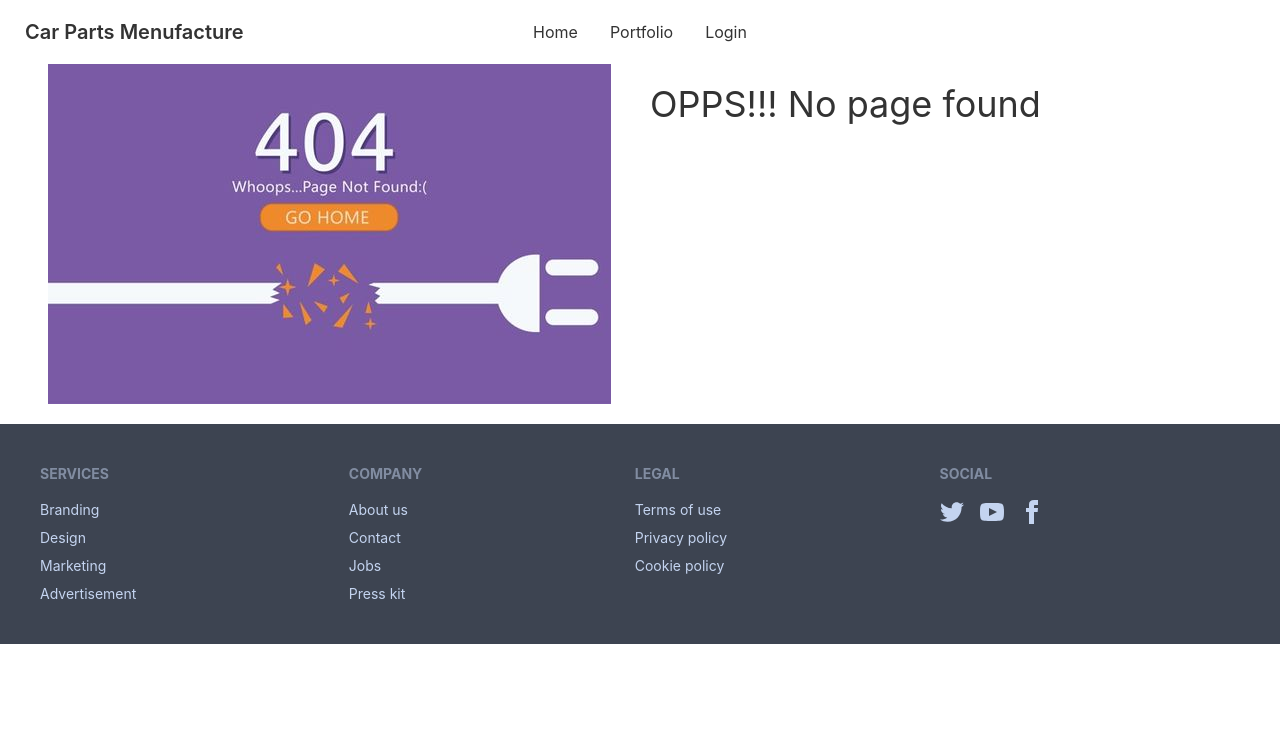
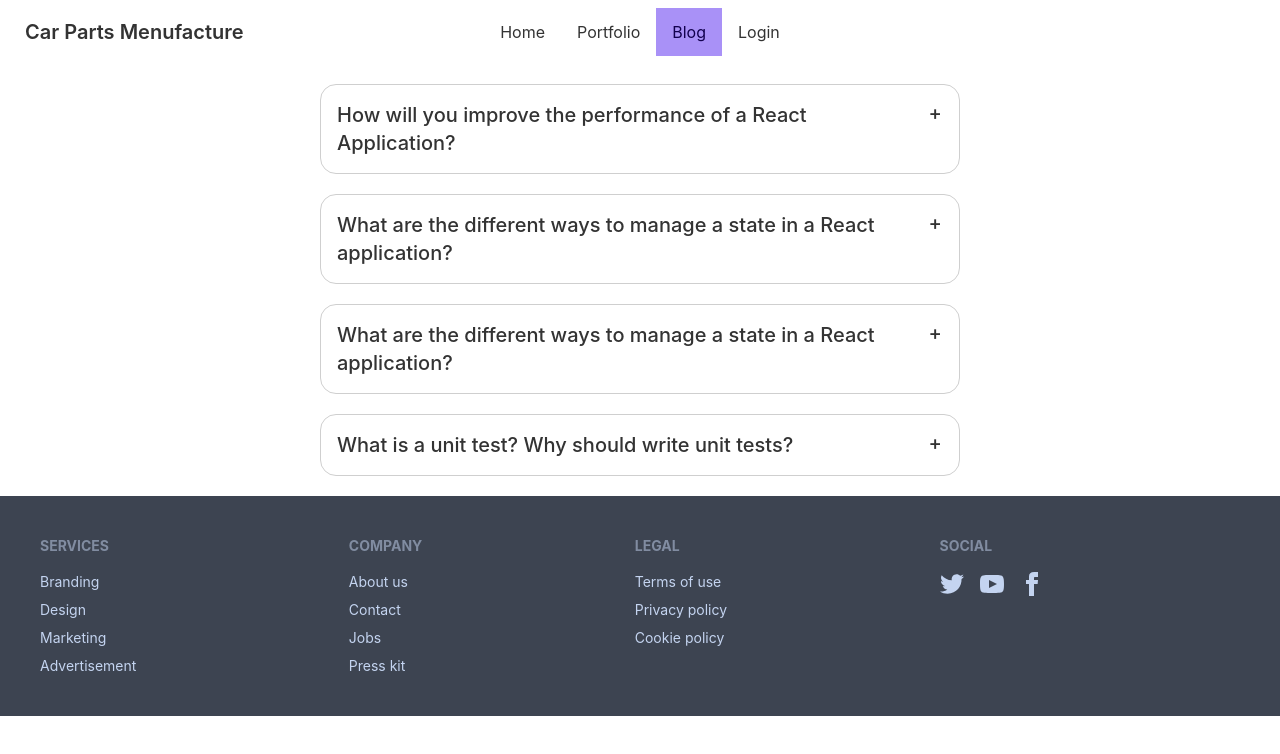
Before and after one commit to Rakibulhasan70/menufacture-client, a React (Create React App) app: page /blogs in a window 1280 px wide. Shown: the top 754 px of the page. Built offline with nearby package versions, Linux system fonts and the light colour scheme; no server answers.

Commit message:
extra one section done

```diff
--- a/src/App.js
+++ b/src/App.js
@@ -21,6 +21,7 @@ import MakeAdmin from './Pages/Dashboard/Admin/MakeAdmin';
 import AddProduct from './Pages/Dashboard/Admin/AddProduct';
 import ManageOrders from './Pages/Dashboard/Admin/ManageOrders';
 import ManagProducts from './Pages/Dashboard/Admin/ManagProducts';
+import Blogs from './Pages/Home/Blogs';
 
 function App() {
   return (
@@ -31,6 +32,7 @@ function App() {
         <Route path='/home' element={<Home></Home>}></Route>
         <Route path='/login' element={<Login></Login>}></Route>
         <Route path='/register' element={<Register></Register>}></Route>
+        <Route path='/blogs' element={<Blogs></Blogs>}></Route>
         <Route path='/portfolio' element={<Portfolio></Portfolio>}></Route>
         <Route path='/purchase/:carId' element={<RequireAuth>
           <Purches></Purches>
--- a/src/Pages/Dashboard/Admin/ManageOrderDetails.js
+++ b/src/Pages/Dashboard/Admin/ManageOrderDetails.js
@@ -26,7 +26,7 @@ const ManageOrderDetails = (props) => {
     return (
         <div>
 
-            <div class="card w-96 bg-base-100 shadow-xl">
+            <div class="card w-80 bg-base-100 shadow-xl">
                 <div class="card-body">
                     <img src={img} alt="" />
                     <h2 class="card-title">Name: {name}</h2>
--- /dev/null
+++ b/src/Pages/Home/Blogs.js
@@ -0,0 +1,44 @@
+import React from 'react';
+
+const Blogs = () => {
+    return (
+        <div>
+            <div tabindex="0" class="collapse collapse-plus border border-base-300 bg-base-100 w-1/2 mx-auto my-5 rounded-box">
+                <div class="collapse-title text-xl font-medium">
+                    How will you improve the performance of a React Application?
+                </div>
+                <div class="collapse-content">
+                    <p>React is a free and open-source front-end javascript Library. React is used for building user Inter faces based on UI components. We can improve the performance of a React Application by using immutable data structures, avoiding inline function definition in the render function, spreading props on DOM elements, throttling and Debouncing Event Action in JavaScript, Using Reselect in redux to avoid frequent Re-render and also memoising React Components.</p>
+                </div>
+            </div>
+            <div tabindex="0" class="collapse collapse-plus border border-base-300 bg-base-100 w-1/2 mx-auto my-5 rounded-box">
+                <div class="collapse-title text-xl font-medium">
+                    What are the different ways to manage a state in a React application?
+                </div>
+                <div class="collapse-content">
+                    <p>React is a free and open-source front-end javascript Library. React is used for building user Inter faces based on UI components. There are four types of states to manage a state in React application. There is a Local state, Global state, Server state and URL state. The local state is most often managed in React using the useState hook. The global state is that data which we manage across multiple components. The Server state is a simple concept but can be hard to manage alongside all of our local and global UI states. URL state is often missing as a category of state, but it is an important one.</p>
+                </div>
+            </div>
+
+            <div tabindex="0" class="collapse collapse-plus border border-base-300 bg-base-100 w-1/2 mx-auto my-5 rounded-box">
+                <div class="collapse-title text-xl font-medium">
+                    What are the different ways to manage a state in a React application?
+                </div>
+                <div class="collapse-content">
+                    <p>The Prototypal Inheritance is a feature in javascript used to add methods and properties to objects. Inheritance solves the problem of data and logic duplication. By inheriting, objects can share properties and methods.</p>
+                </div>
+            </div>
+
+            <div tabindex="0" class="collapse collapse-plus border border-base-300 bg-base-100 w-1/2 mx-auto my-5 rounded-box">
+                <div class="collapse-title text-xl font-medium">
+                    What is a unit test? Why should write unit tests?
+                </div>
+                <div class="collapse-content">
+                    <p>Unit testing is a type of software testing where individual units or components of a software are tested. Developers write unit tests for their code to make sure that the code works correctly. This helps to detect and protect against bugs in the future. Developers write unit tests for their code to make sure that the code works correctly. This helps to detect and protect against bugs in the future.</p>
+                </div>
+            </div>
+        </div>
+    );
+};
+
+export default Blogs;
--- a/src/Pages/Home/Home.js
+++ b/src/Pages/Home/Home.js
@@ -2,6 +2,7 @@ import React from 'react';
 import Banner from './Banner';
 import BussinessSummery from './BussinessSummery';
 import Parts from './Parts';
+import Query from './Query';
 import Reviews from './Reviews';
 
 const Home = () => {
@@ -11,6 +12,7 @@ const Home = () => {
             <Parts></Parts>
             <BussinessSummery></BussinessSummery>
             <Reviews></Reviews>
+            <Query></Query>
         </div>
     );
 };
--- /dev/null
+++ b/src/Pages/Home/Query.js
@@ -0,0 +1,24 @@
+import React from 'react';
+import img from '../../image/query.jpg'
+
+const Query = () => {
+    return (
+        <div>
+            <h2 className='text-3xl text-center font-semibold my-5'>Have Any Question</h2>
+            <div className='grid grid-cols-1 lg:grid-cols-2 gap-5 px-12'>
+                <div><img className='w-1/2' src={img} alt="" /></div>
+                <div>
+                    <form>
+                        <input type="text" placeholder="Name" class="input input-bordered input-primary w-full max-w-md" />
+                        <br />
+                        <textarea type="text" placeholder="Details" class="input input-bordered input-primary w-full max-w-md py-2 mt-3" />
+                        <br />
+                        <input type="submit" placeholder="Sumbit " class="input input-bordered input-primary w-full max-w-md mt-3 text-blue-600 text-bold text-xl hover:bg-accent" />
+                    </form>
+                </div>
+            </div>
+        </div>
+    );
+};
+
+export default Query;
--- a/src/Pages/Shared/Navbar.js
+++ b/src/Pages/Shared/Navbar.js
@@ -15,6 +15,7 @@ const Navbar = () => {
     const commonRoute = <>
         <li><NavLink to='/home'>Home</NavLink></li>
         <li><NavLink to='/portfolio'>Portfolio</NavLink></li>
+        <li><NavLink to='/blogs'>Blog</NavLink></li>
         {
             user && <NavLink className='mt-3' to='/dashboard'>DashBoard</NavLink>
         }
```
Also changed, not shown: src/image/query.jpg (added).
